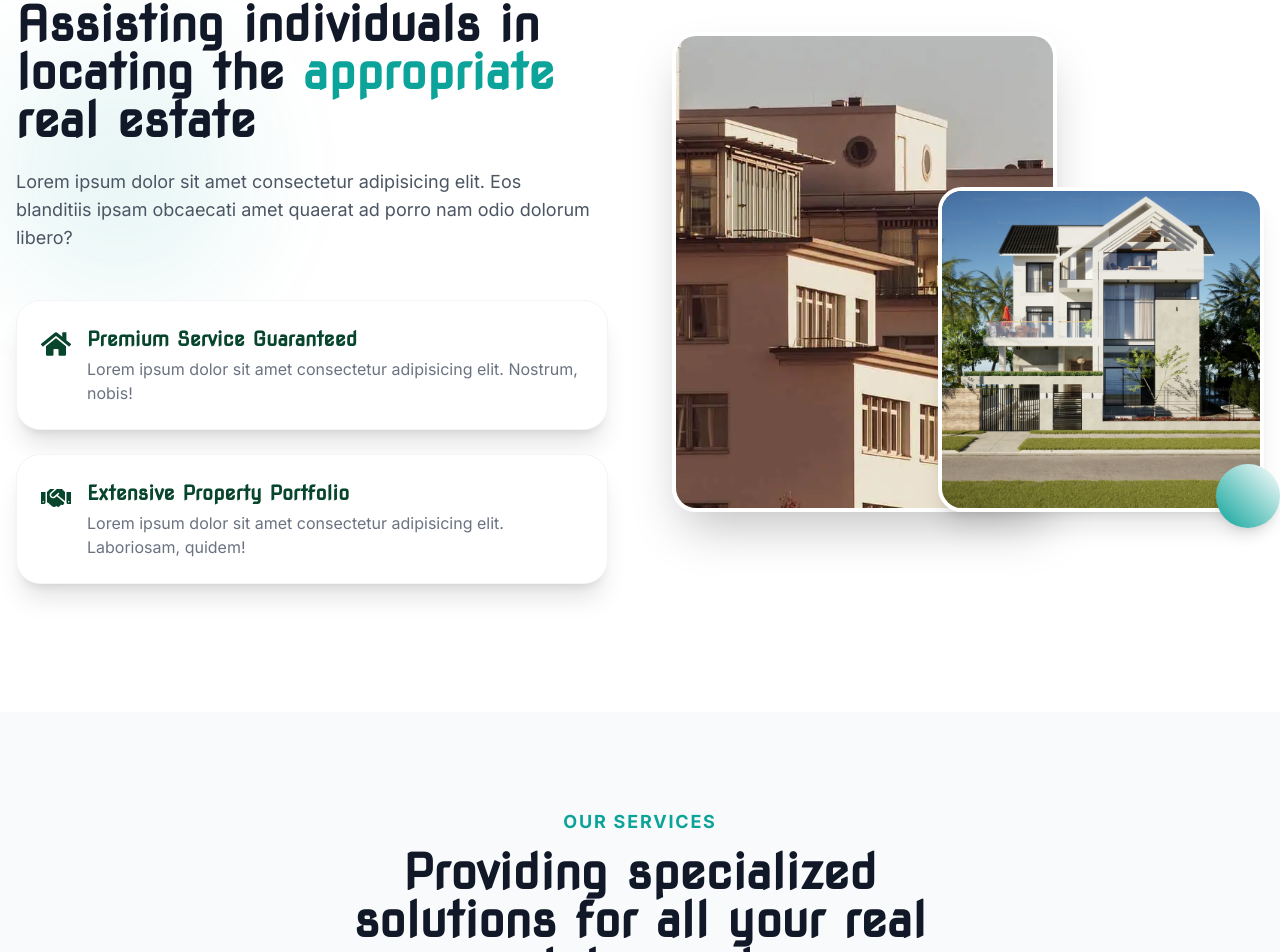
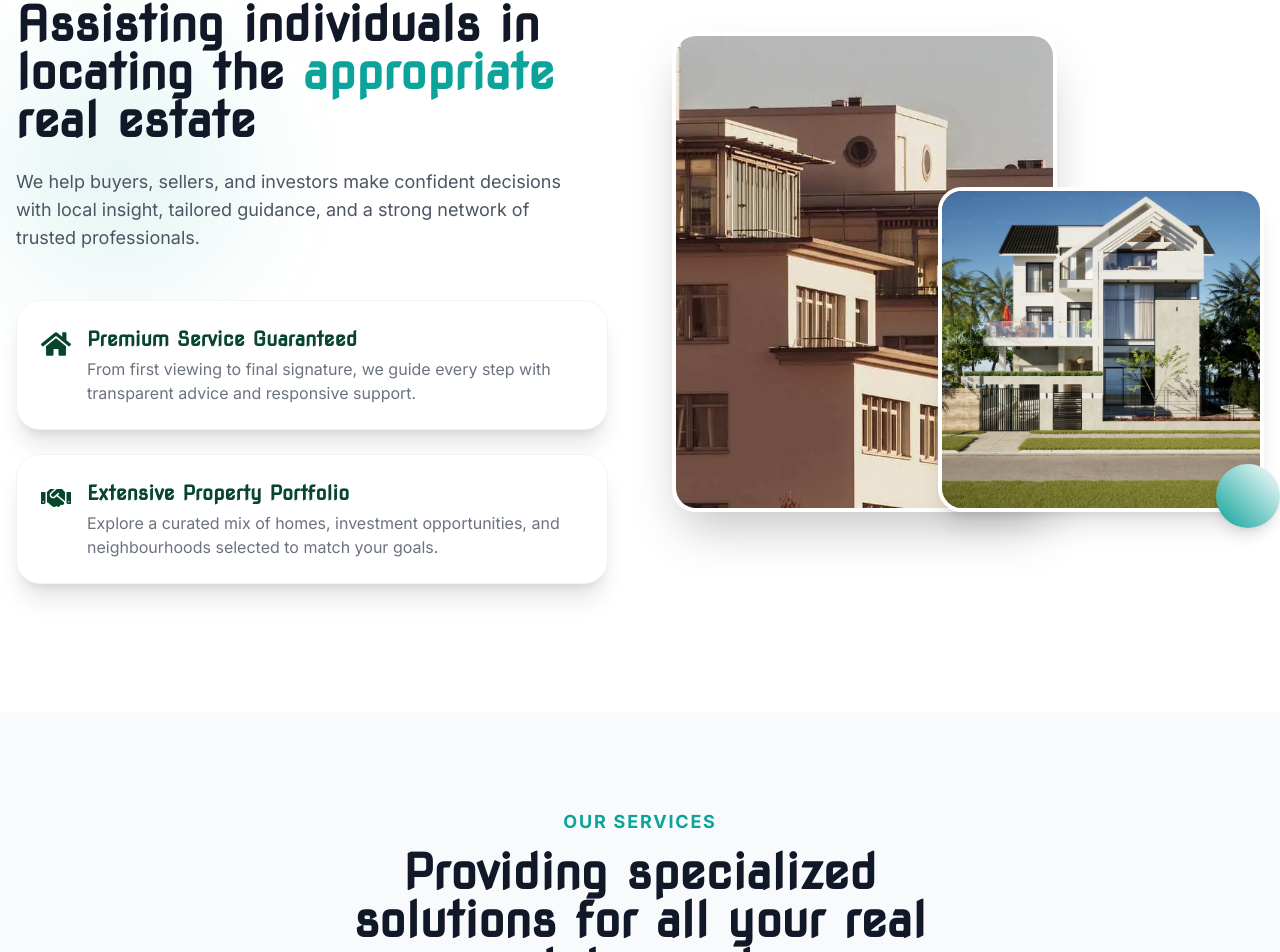
Before and after one commit to MikeWeDev/REALSTATE, a React (Vite) app: page / in a window 1280 px wide. Shown: the part 1072-2024 px from the top of the page. Built offline with nearby package versions, Linux system fonts and the light colour scheme.

Commit message:
replace placeholder copy in who-we-are section

```diff
--- a/src/Components/Who-we-are/Who.jsx
+++ b/src/Components/Who-we-are/Who.jsx
@@ -4,12 +4,12 @@ const featuresData = [
   {
     icon: FaHome,
     title: "Premium Service Guaranteed",
-    description: "Lorem ipsum dolor sit amet consectetur adipisicing elit. Nostrum, nobis!",
+    description: "From first viewing to final signature, we guide every step with transparent advice and responsive support.",
   },
   {
     icon: FaHandshake,
     title: "Extensive Property Portfolio",
-    description: "Lorem ipsum dolor sit amet consectetur adipisicing elit. Laboriosam, quidem!",
+    description: "Explore a curated mix of homes, investment opportunities, and neighbourhoods selected to match your goals.",
   },
 ];
 
@@ -52,7 +52,7 @@ function Who() {
             Assisting individuals in locating the <span className="text-[#0ca39a]">appropriate</span> real estate
           </h1>
           <p className="max-w-xl text-gray-600 text-base sm:text-lg mb-8 sm:mb-12">
-            Lorem ipsum dolor sit amet consectetur adipisicing elit. Eos blanditiis ipsam obcaecati amet quaerat ad porro nam odio dolorum libero?
+            We help buyers, sellers, and investors make confident decisions with local insight, tailored guidance, and a strong network of trusted professionals.
           </p>
 
           {/* Feature Cards Container */}
```
